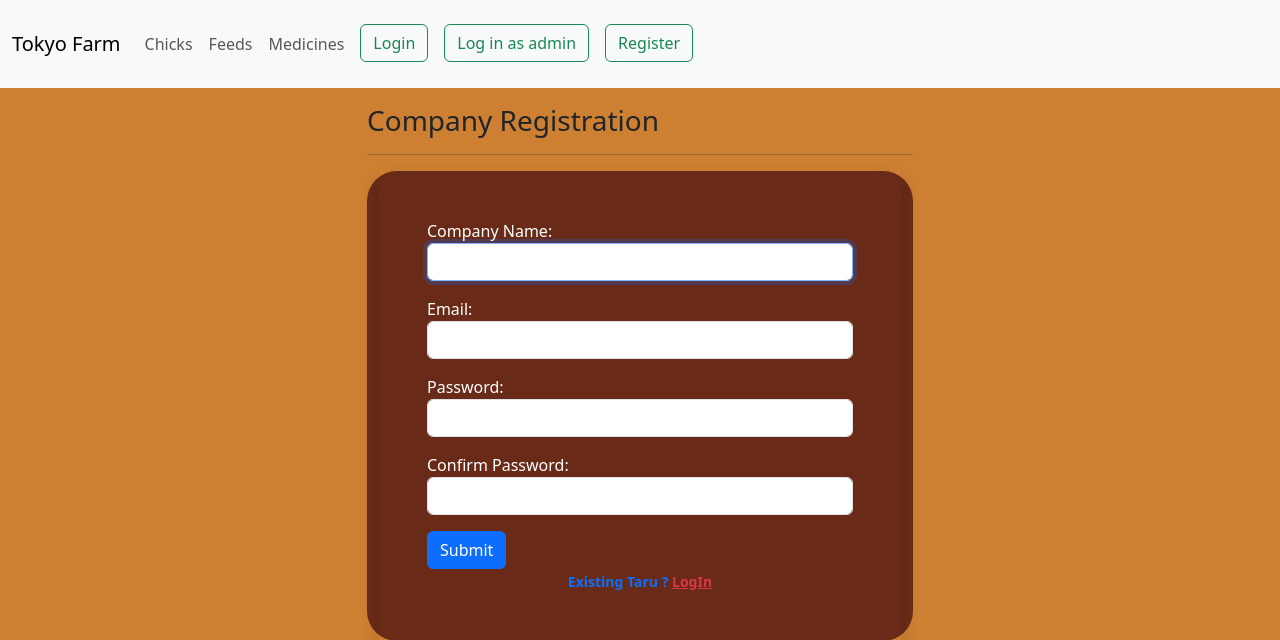
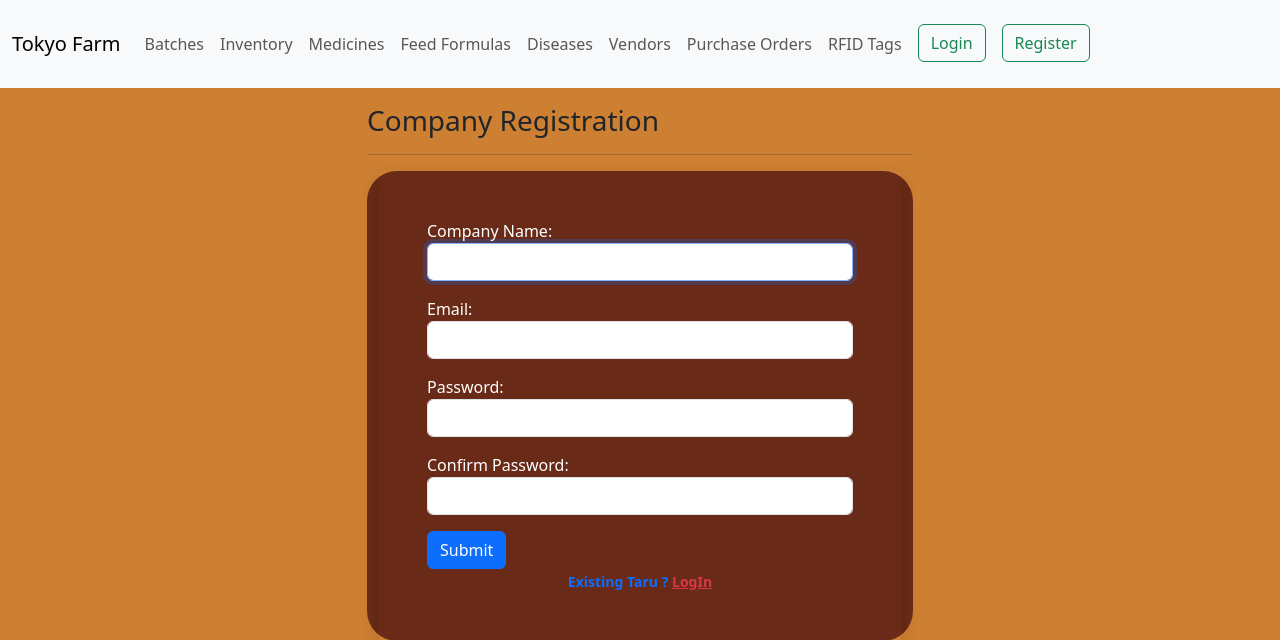
Before and after one commit to Nasrullahraffi/poultry_site, a Django app: page /registration/ in a window 1280 px wide. Shown: the top 640 px of the page. Run offline with Django 5.2, Linux system fonts and the light colour scheme.

Commit message:
Introduce app namespaces (major, company, products) and update all templates to namespaced URL tags

```diff
--- a/Poultry/urls.py
+++ b/Poultry/urls.py
@@ -1,9 +1,9 @@
 from django.contrib import admin
-from django.urls import path,include
+from django.urls import path, include
 
 urlpatterns = [
     path('admin/', admin.site.urls),
-    path('', include('major.urls')),
-    path('', include('company.urls')),
-    path('', include('products.urls')),
+    path('', include(('major.urls', 'major'), namespace='major')),
+    path('', include(('company.urls', 'company'), namespace='company')),
+    path('', include(('products.urls', 'products'), namespace='products')),
 ]
--- a/company/templates/company/CompanyReg.html
+++ b/company/templates/company/CompanyReg.html
@@ -23,7 +23,7 @@
     </div>
     {% endfor %}
     <input type="submit" value="Submit" class='btn btn-primary'> <br>
-    <div class="text-center text-primary fw-bold"><small>Existing Taru ? <a href="{% url 'login' %}"
+    <div class="text-center text-primary fw-bold"><small>Existing Taru ? <a href="{% url 'company:login' %}"
        class="text-danger">LogIn</a> </small></div>
        {% if form.non_field_errors %}
           {% for error in form.non_field_errors %}
--- a/company/templates/company/login.html
+++ b/company/templates/company/login.html
@@ -1,4 +1,4 @@
- re{% extends 'base.html' %}
+{% extends 'base.html' %}
 {% load static %}
 {% block title %}Login{% endblock title %}
 {% block body %}
@@ -15,8 +15,7 @@
     <small><a href="#">Forgot Password</a></small> <br>
     <input type="submit" class="btn btn-primary mt-4" value="Login">
     <br>
-    <div class="text-center text-primary fw-bold"><small>New Taru ? <a href="#"
-       class="text-danger">Create an Account</a> </small></div>
+    <div class="text-center text-primary fw-bold"><small>New Taru ? <a href="{% url 'company:CompanyReg' %}" class="text-danger">Create an Account</a> </small></div>
    </form>
   </div>
  </div>
--- a/company/urls.py
+++ b/company/urls.py
@@ -1,13 +1,13 @@
 from django.urls import path
 from . import views
-from django.conf.urls.static import static
 from django.contrib.auth import views as auth_view
 from company.forms import *
 
+app_name = 'company'
+
 urlpatterns = [
     path("sign", views.companyView, name="company"),
-    path('accounts/login',auth_view.LoginView.as_view(template_name='company/login.html', authentication_form=Login_Form), name='login'),
+    path('accounts/login', auth_view.LoginView.as_view(template_name='company/login.html', authentication_form=Login_Form), name='login'),
     path('registration/', views.CompanyRegView.as_view(), name='CompanyReg'),
     path('logout', views.logout_view, name='logout'),
-
-    ]
+]
--- a/major/templates/base.html
+++ b/major/templates/base.html
@@ -18,89 +18,51 @@
 
     <nav class="navbar navbar-expand-lg bg-body-tertiary">
         <div class="container-fluid pt-3 pb-3">
-          <a class="navbar-brand" href="{% url 'home' %}">Tokyo Farm</a>
+          <a class="navbar-brand" href="{% url 'major:home' %}">Tokyo Farm</a>
           <button class="navbar-toggler" type="button" data-bs-toggle="collapse" data-bs-target="#navbarSupportedContent" aria-controls="navbarSupportedContent" aria-expanded="false" aria-label="Toggle navigation">
             <span class="navbar-toggler-icon"></span>
           </button>
           <div class="collapse navbar-collapse" id="navbarSupportedContent">
             <ul class="navbar-nav me-auto mb-2 mb-lg-0">
-              {% comment %} <li class="nav-item">
-                <a class="nav-link active" aria-current="page" href="{% url "breeder" %}">Breeder</a>
-              </li> {% endcomment %}
-
-
-
-{% comment %}
+              <!-- Example links updated to namespaced versions -->
               <li class="nav-item">
-                <a class="nav-link" href="{% url "company" %}">Company</a>
-              </li> {% endcomment %}
-                {% comment %} <li class="nav-item dropdown">
-                  <a class="nav-link dropdown-toggle" href="#" role="button" data-bs-toggle="dropdown" aria-expanded="false">
-                    Dropdown
-                  </a>
-                  <ul class="dropdown-menu">
-                    <li><a class="dropdown-item" href="{% url "feed" %}">Feed</a></li>
-                    <li><a class="dropdown-item" href="{% url "medicines" %}">Medicines</a></li>
-                    <li><a class="dropdown-item" href="{% url "diseases" %}">Disease</a></li>
-                  </ul>
-                </li> {% endcomment %}
-
-                <li class="nav-item">
-                  <a class="nav-link" href="{% url "diseases" %}" >Chicks</a>
-                </li>
-
+                <a class="nav-link" href="{% url 'products:batch_list' %}">Batches</a>
+              </li>
               <li class="nav-item">
-                <a class="nav-link" href="{% url "feed" %}" >Feeds</a>
+                <a class="nav-link" href="{% url 'products:inventory_list' %}">Inventory</a>
               </li>
-
               <li class="nav-item">
-                <a class="nav-link" href="{% url "medicines" %}" >Medicines</a>
+                <a class="nav-link" href="{% url 'products:medicine_list' %}">Medicines</a>
               </li>
-
-
-              {% if request.method.is_authenticate %}
-              <div style="width:700px;">
               <li class="nav-item">
-                <a class="btn btn-outline-success"  href="{% url "logout" %}" >Logout</a>
+                <a class="nav-link" href="{% url 'products:feed_formula_list' %}">Feed Formulas</a>
               </li>
-            </div>
+              <li class="nav-item">
+                <a class="nav-link" href="{% url 'products:disease_catalog_list' %}">Diseases</a>
+              </li>
+              <li class="nav-item">
+                <a class="nav-link" href="{% url 'products:vendor_list' %}">Vendors</a>
+              </li>
+              <li class="nav-item">
+                <a class="nav-link" href="{% url 'products:purchase_order_list' %}">Purchase Orders</a>
+              </li>
+              <li class="nav-item">
+                <a class="nav-link" href="{% url 'products:rfid_tag_list' %}">RFID Tags</a>
+              </li>
+              {% if request.user.is_authenticated %}
+              <li class="nav-item">
+                <a class="btn btn-outline-success" href="{% url 'company:logout' %}">Logout</a>
+              </li>
               {% else %}
-
-
-
-
               <li class="nav-item mx-2" >
-                <a class="btn btn-outline-success" href="{% url "login" %}" >Login</a>
-              </li>
-
-              <li class="nav-item mx-2" >
-                <a class="btn btn-outline-success" href="http://127.0.0.1:8000/admin/login/?next=/admin/" >Log in as admin</a>
+                <a class="btn btn-outline-success" href="{% url 'company:login' %}" >Login</a>
               </li>
 
               <li class="nav-item mx-2">
-                <a class="btn btn-outline-success" href="{% url "CompanyReg" %}" >Register</a>
+                <a class="btn btn-outline-success" href="{% url 'company:CompanyReg' %}" >Register</a>
               </li>
               {% endif %}
-              {% comment %} {% if request.user.is_authenticated %}
-
-              <div class="navbar-right" style=>
-                <button class="btn btn-outline-success" href="{% url "logout" %}">Logout</button>
-                {% else %}
-                <button class="btn btn-outline-success" href="{% url "login" %}">Login</button>
-                <button class="btn btn-outline-success" href="{% url "register" %}">Login</button>
-              </div>
-
-              {% endif %} {% endcomment %}
-
             </ul>
-
-            {% comment %} <form class="d-flex" role="search">
-              <input class="form-control me-2" type="search" placeholder="Search" aria-label="Search">
-              {% comment %} <button class="btn btn-outline-success mx-2" type="submit">Search</button> {% endcomment %}
-
-            {% comment %} </form>
-            <button class="btn btn-outline-success mx-2" href="{% url "login" %}">Login</button>
-            <button class="btn btn-outline-success mx-2" href="{% url "CompanyReg" %}">Register</button>  {% endcomment %}
           </div>
         </div>
       </nav>
--- a/major/urls.py
+++ b/major/urls.py
@@ -1,5 +1,8 @@
 from django.urls import path
 from . import views
+
+app_name = 'major'
+
 urlpatterns = [
     path('major/', views.BreederView, name="breeder"),
     path('', views.front, name="home"),
```
